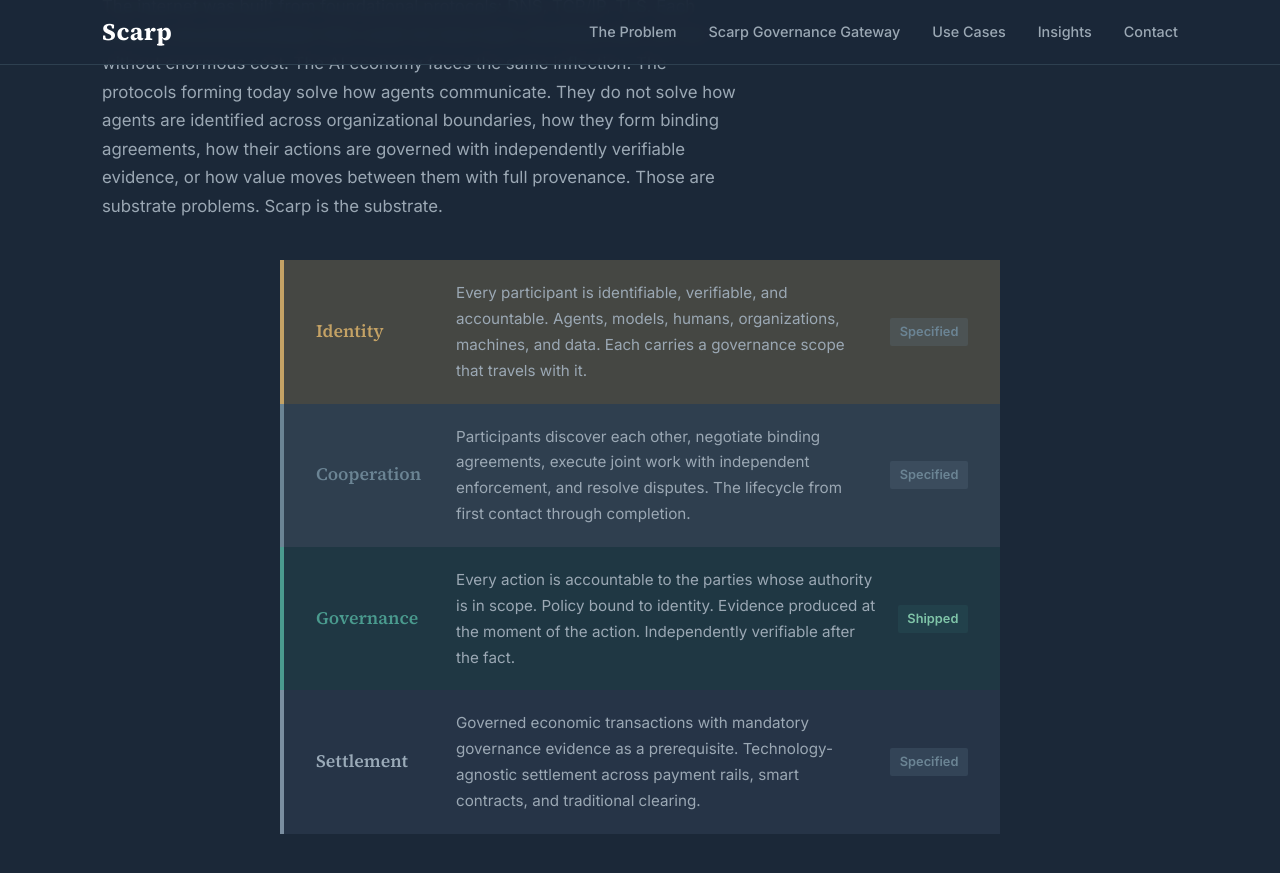
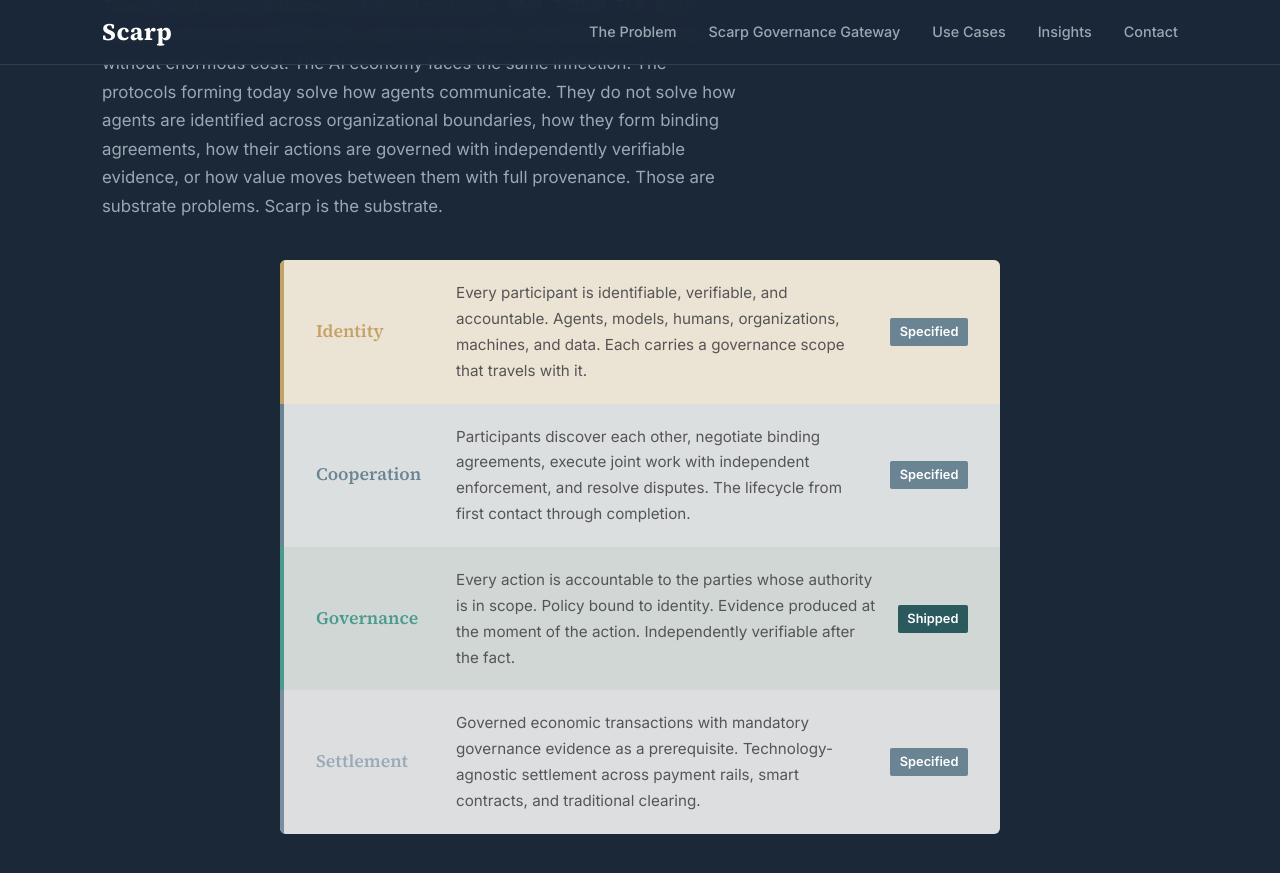
Before and after one commit to scarpprotocol/scarpprotocol.github.io, a Jekyll site: the page built from index.html, in a window 1280 px wide and 900 px high, scrolled down 1850 px. Shown: the top 873 px of the window. Built offline with Jekyll 4.4.1, drawn with Linux system fonts in a browser that asks for light colours.

Commit message:
CSS: layer diagram light bg, badge contrast, button specificity, table text, badge grid, verify grid

```diff
--- a/assets/css/style.css
+++ b/assets/css/style.css
@@ -342,9 +342,48 @@
   color: #fff;
 }
 
+/* ---------- FIX 1.3: Button contrast overrides for dark/accent sections ----------
+   Section-level anchor rules (.section-dark a, .section-accent a) override
+   button text color. These specificity overrides restore correct button colors
+   in every section type. */
+
+.section-dark .btn-primary,
+.section-dark-alt .btn-primary,
+.section-accent .btn-primary {
+  color: var(--bg-dark) !important;
+}
+.section-dark .btn-primary:hover,
+.section-dark-alt .btn-primary:hover,
+.section-accent .btn-primary:hover {
+  color: var(--bg-dark) !important;
+}
+
+.section-dark .btn-outline,
+.section-dark-alt .btn-outline,
+.section-accent .btn-outline {
+  color: #fff !important;
+  border-color: rgba(255,255,255,0.5);
+}
+.section-dark .btn-outline:hover,
+.section-dark-alt .btn-outline:hover,
+.section-accent .btn-outline:hover {
+  color: #fff !important;
+  border-color: #fff;
+  background: rgba(255,255,255,0.1);
+}
+
+.section-light .btn-primary,
+.section-light-alt .btn-primary {
+  color: var(--bg-dark) !important;
+}
+
 /* ==========================================================================
    Four-layer substrate diagram
    ========================================================================== */
+
+/* ---------- FIX 1.1: Light background island for the layer diagram ----------
+   Prevents the dark section background from bleeding through the rgba
+   layer-band colors. Cream background matches the original SVG design. */
 
 .layers-diagram {
   display: flex;
@@ -352,6 +391,10 @@
   gap: 0;
   max-width: 720px;
   margin: 2rem auto;
+  background: #F5F3EF;
+  border-radius: 6px;
+  overflow: hidden;
+  padding: 0;
 }
 
 .layer-band {
@@ -363,19 +406,19 @@
 }
 
 .layer-band:nth-child(1) {
-  background: rgba(196, 162, 101, 0.25);
+  background: rgba(196, 162, 101, 0.2);
   border-color: var(--sandstone);
 }
 .layer-band:nth-child(2) {
-  background: rgba(107, 132, 148, 0.25);
+  background: rgba(107, 132, 148, 0.18);
   border-color: var(--strata-blue);
 }
 .layer-band:nth-child(3) {
-  background: rgba(42, 90, 94, 0.3);
+  background: rgba(42, 90, 94, 0.18);
   border-color: #4A9A8E;
 }
 .layer-band:nth-child(4) {
-  background: rgba(80, 100, 130, 0.2);
+  background: rgba(80, 100, 130, 0.15);
   border-color: #7A8EA0;
 }
 
@@ -386,11 +429,17 @@
   min-width: 140px;
 }
 
+/* ---------- Layer text on light background ----------
+   Layer descriptions need dark text now that the diagram sits on cream. */
+
 .layer-desc {
   font-size: 0.95rem;
-  color: var(--text-on-dark-muted);
+  color: #555;
   flex: 1;
 }
+
+/* ---------- FIX 1.2: Badge contrast on light background ----------
+   Solid dark badges with white text, readable on the cream diagram. */
 
 .layer-status {
   font-size: 0.8rem;
@@ -402,12 +451,12 @@
 }
 
 .layer-status.shipped {
-  background: rgba(42, 90, 94, 0.3);
-  color: #7FC4A8;
+  background: #2A5A5E;
+  color: #fff;
 }
 .layer-status.specified {
-  background: rgba(107, 132, 148, 0.2);
-  color: var(--strata-blue);
+  background: #6B8494;
+  color: #fff;
 }
 
 /* Four-questions grid forced 2x2 */
@@ -799,9 +848,12 @@
    Standards alignment badges
    ========================================================================== */
 
+/* ---------- FIX 1.5: Uniform badge grid, 4x2 ----------
+   Replaces flexbox with CSS grid so all 8 badges render at equal width. */
+
 .standards-bar {
-  display: flex;
-  flex-wrap: wrap;
+  display: grid;
+  grid-template-columns: repeat(4, 1fr);
   gap: 1rem;
   margin: 2rem 0;
 }
@@ -811,6 +863,7 @@
   border-radius: 3px;
   font-size: 0.85rem;
   font-weight: 600;
+  text-align: center;
 }
 
 .section-dark .standard-badge {
@@ -846,10 +899,14 @@
   color: var(--sandstone);
 }
 
+/* ---------- FIX 1.4: Custody table text visibility ----------
+   Changed from --text-on-dark-muted (#9BA8B4) to --text-on-dark (#E8E4DC)
+   so table cell text is clearly readable on the dark background. */
+
 .custody-table td {
   padding: 0.65rem 1rem;
   border-bottom: 1px solid var(--border-dark);
-  color: var(--text-on-dark-muted);
+  color: var(--text-on-dark);
 }
 
 .custody-table td:first-child {
@@ -1080,4 +1137,9 @@
     gap: 0.75rem;
     text-align: center;
   }
+
+  /* Standards badges stack to 2 columns on mobile */
+  .standards-bar {
+    grid-template-columns: repeat(2, 1fr);
+  }
 }
```
